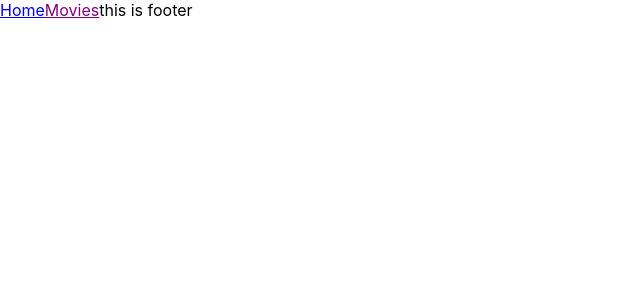
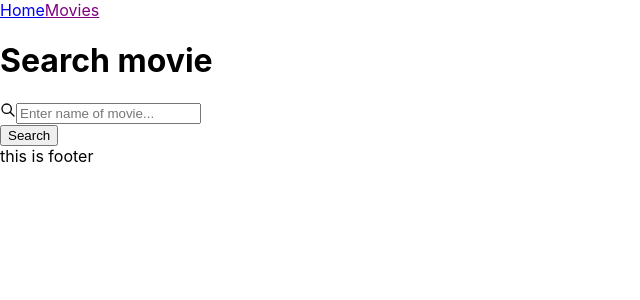
Before and after one commit to Aviathor2002/goit-react-hw-05-movies, a React (Create React App) app: page /movies in a window 1280 px wide. Shown: the top 300 px of the page, without its empty margins (0-640 px from the left). Built offline with nearby package versions, Linux system fonts and the light colour scheme.

Commit message:
movie search

```diff
--- a/src/components/CastInfo.jsx
+++ b/src/Pages/CastInfo.jsx
@@ -1,10 +1,10 @@
 import { getMoviesCast } from 'api/postAPI';
+import Cast from 'components/Cast';
 import { useEffect } from 'react';
 import { useState } from 'react';
 import { useParams } from 'react-router-dom';
-import { Cast } from './Cast';
 
-export const CastInfo = () => {
+const CastInfo = () => {
   const [cast, setCast] = useState([]);
   const [status, setStatus] = useState('idle');
   const { movieId } = useParams();
@@ -20,7 +20,6 @@ export const CastInfo = () => {
       } catch {
         setStatus('error');
       } finally {
-        console.log(movieId);
       }
     };
 
@@ -35,9 +34,8 @@ export const CastInfo = () => {
   }
 
   return (
-    <div>
-      {console.log('CAST')}
-      {cast.length !== 0 ? <Cast casts={cast} /> : <p>Loading...</p>}
-    </div>
+    <div>{cast.length !== 0 ? <Cast casts={cast} /> : <p>Loading...</p>}</div>
   );
 };
+
+export default CastInfo;
--- a/src/Pages/ErrorPage.jsx
+++ b/src/Pages/ErrorPage.jsx
@@ -4,7 +4,7 @@ const ErrorPage = () => {
   return (
     <>
       <h1>Error 404, page not found</h1>
-      <Link to={PATH.TrendingMovie}>Go to homepage</Link>
+      <Link to={PATH.Home}>Go to homepage</Link>
     </>
   );
 };
--- a/src/Pages/MovieDetails.jsx
+++ b/src/Pages/MovieDetails.jsx
@@ -2,7 +2,7 @@ import { getMovieById } from 'api/postAPI';
 
 import { useState } from 'react';
 import { useEffect } from 'react';
-import { Link, useLocation, useParams } from 'react-router-dom';
+import { Link, Outlet, useLocation, useParams } from 'react-router-dom';
 
 const MovieDetails = () => {
   const location = useLocation();
@@ -50,7 +50,11 @@ const MovieDetails = () => {
           <Link to={`/movies/${movieId}/cast`} state={{ from: location }}>
             Cast
           </Link>
+          <Link to={`/movies/${movieId}/reviews`} state={{ from: location }}>
+            Reviews
+          </Link>
         </div>
+        <Outlet />
       </>
     );
   }
--- a/src/Pages/Movies.jsx
+++ b/src/Pages/Movies.jsx
@@ -1,9 +1,15 @@
 import { useEffect } from 'react';
+import SearchForm from './SearchForm';
 
 const Movies = () => {
   useEffect(() => {}, []);
 
-  return <></>;
+  return (
+    <div>
+      <h1>Search movie</h1>
+      <SearchForm />
+    </div>
+  );
 };
 
 export default Movies;
--- /dev/null
+++ b/src/Pages/ReviewsInfo.jsx
@@ -0,0 +1,42 @@
+import { getMoviesReviews } from 'api/postAPI';
+import Reviews from 'components/Reviews';
+import { useEffect, useState } from 'react';
+import { useParams } from 'react-router-dom';
+
+const ReviewsInfo = () => {
+  const [reviews, setReviews] = useState([]);
+  const [status, setStatus] = useState('idle');
+  const { movieId } = useParams();
+
+  useEffect(() => {
+    setStatus('loading');
+    const getReviews = async id => {
+      try {
+        const { data } = await getMoviesReviews(id);
+
+        setReviews(data.results);
+        setStatus('fulfilled');
+      } catch {
+        setStatus('error');
+      } finally {
+      }
+    };
+
+    getReviews(movieId);
+  }, [movieId]);
+
+  if (status === 'idle') {
+    return <h1> Loading...</h1>;
+  }
+  if (status === 'error') {
+    return <h1> Smth went wrong. Eror 404</h1>;
+  }
+
+  return (
+    <div>
+      {reviews.length !== 0 ? <Reviews reviews={reviews} /> : <p>Loading...</p>}
+    </div>
+  );
+};
+
+export default ReviewsInfo;
--- /dev/null
+++ b/src/Pages/SearchForm.jsx
@@ -0,0 +1,31 @@
+const SearchForm = () => {
+  return (
+    <div>
+      <form>
+        <div>
+          <svg
+            xmlns="http://www.w3.org/2000/svg"
+            className="h-6 w-6 absolute left-4 translate-y-1/2"
+            fill="none"
+            viewBox="0 0 24 24"
+            stroke="currentColor"
+            width={16}
+          >
+            <path
+              strokeLinecap="round"
+              strokeLinejoin="round"
+              strokeWidth="2"
+              d="M21 21l-6-6m2-5a7 7 0 11-14 0 7 7 0 0114 0z"
+            />
+          </svg>
+
+          <input type="text" placeholder="Enter name of movie..." />
+        </div>
+
+        <button type="submit">Search</button>
+      </form>
+    </div>
+  );
+};
+
+export default SearchForm;
--- a/src/components/App.jsx
+++ b/src/components/App.jsx
@@ -5,9 +5,8 @@ import { PATH } from 'router/Path';
 import Movies from 'Pages/Movies';
 import MovieDetails from 'Pages/MovieDetails';
 import { MainLayout } from 'Layouts/MainLayout';
-
-import { Rewies } from './Rewies';
-import { CastInfo } from './CastInfo';
+import CastInfo from 'Pages/CastInfo';
+import ReviewsInfo from 'Pages/ReviewsInfo';
 
 export const App = () => {
   return (
@@ -18,7 +17,7 @@ export const App = () => {
           <Route path={PATH.Movies} element={<Movies />} />
           <Route path="/movies/:movieId" element={<MovieDetails />}>
             <Route path="cast" element={<CastInfo />} />
-            <Route path="reviews" element={<Rewies />} />
+            <Route path="reviews" element={<ReviewsInfo />} />
           </Route>
           <Route path="*" element={<ErrorPage />} />
         </Route>
--- a/src/components/Cast.jsx
+++ b/src/components/Cast.jsx
@@ -1,4 +1,4 @@
-export const Cast = ({ casts }) => {
+const Cast = ({ casts }) => {
   return (
     <ul>
       {casts.map(cast => (
@@ -22,3 +22,4 @@ export const Cast = ({ casts }) => {
     </ul>
   );
 };
+export default Cast;
--- /dev/null
+++ b/src/components/Reviews.jsx
@@ -0,0 +1,13 @@
+const Reviews = ({ reviews }) => {
+  return (
+    <ul>
+      {reviews.map(review => (
+        <li key={review.id}>
+          <p>{`Author: ${review.author}`}</p>
+          <p>{review.content}</p>
+        </li>
+      ))}
+    </ul>
+  );
+};
+export default Reviews;
--- a/src/components/Rewies.jsx
+++ /dev/null
@@ -1 +0,0 @@
-export const Rewies = () => {};
```
